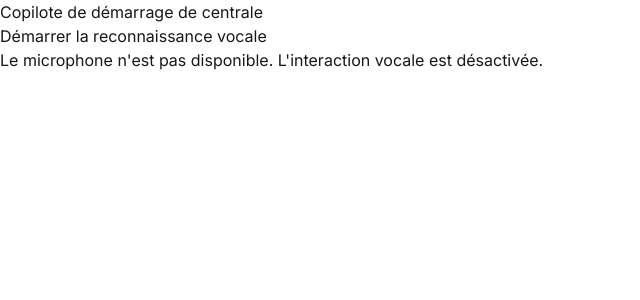
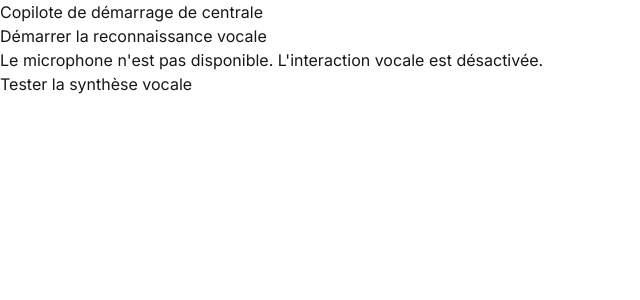
Before and after one commit to ahmedyoussef-b/demarrage, a Next.js app: page / in a window 1280 px wide. Shown: the top 300 px of the page, without its empty margins (0-640 px from the left). Built offline with nearby package versions, Linux system fonts and the light colour scheme.

Commit message:
Ajout des 6 étapes ordonnées pour le démarrage de la1

```diff
--- a/src/app/page.tsx
+++ b/src/app/page.tsx
@@ -4,7 +4,7 @@
 import { useState, useEffect, useCallback } from 'react';
 import useSpeechRecognition from '../hooks/useSpeechRecognition';
 import useSpeechSynthesis from '../hooks/useSpeechSynthesis';
-import etapes from '../data/etapes';
+import  etapes  from '../data/etapes';
 import EtapeComponent from '../components/EtapeComponent';
 import NavigationButtons from '../components/NavigationButtons';
 import VoiceRecognition from '../components/VoiceRecognition';
@@ -142,6 +142,12 @@ export default function Home() {
                 Le microphone n&apos;est pas disponible. L&apos;interaction vocale est désactivée.
               </p>
             )}
+            <button
+              onClick={() => speak("Ceci est un test de synthèse vocale.")}
+              className="px-4 py-2 bg-blue-500 text-white rounded mt-4"
+            >
+              Tester la synthèse vocale
+            </button>
           </>
         ) : (
           <>
```
